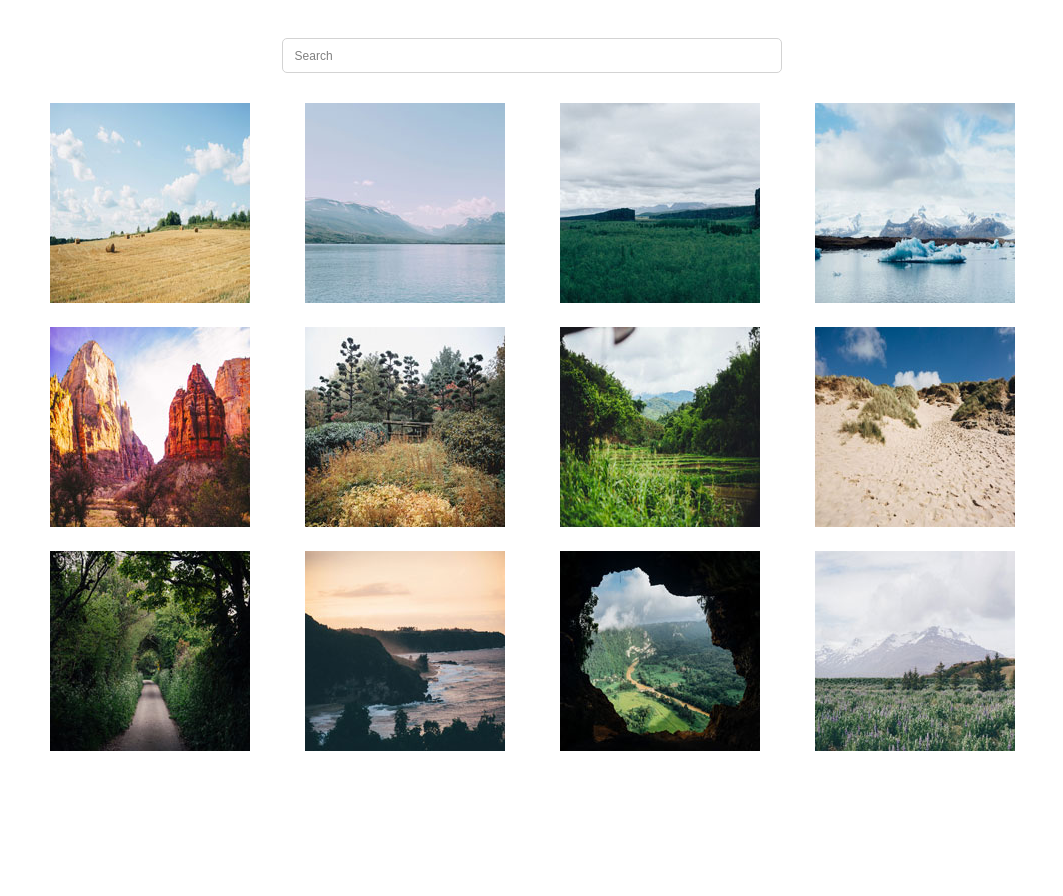
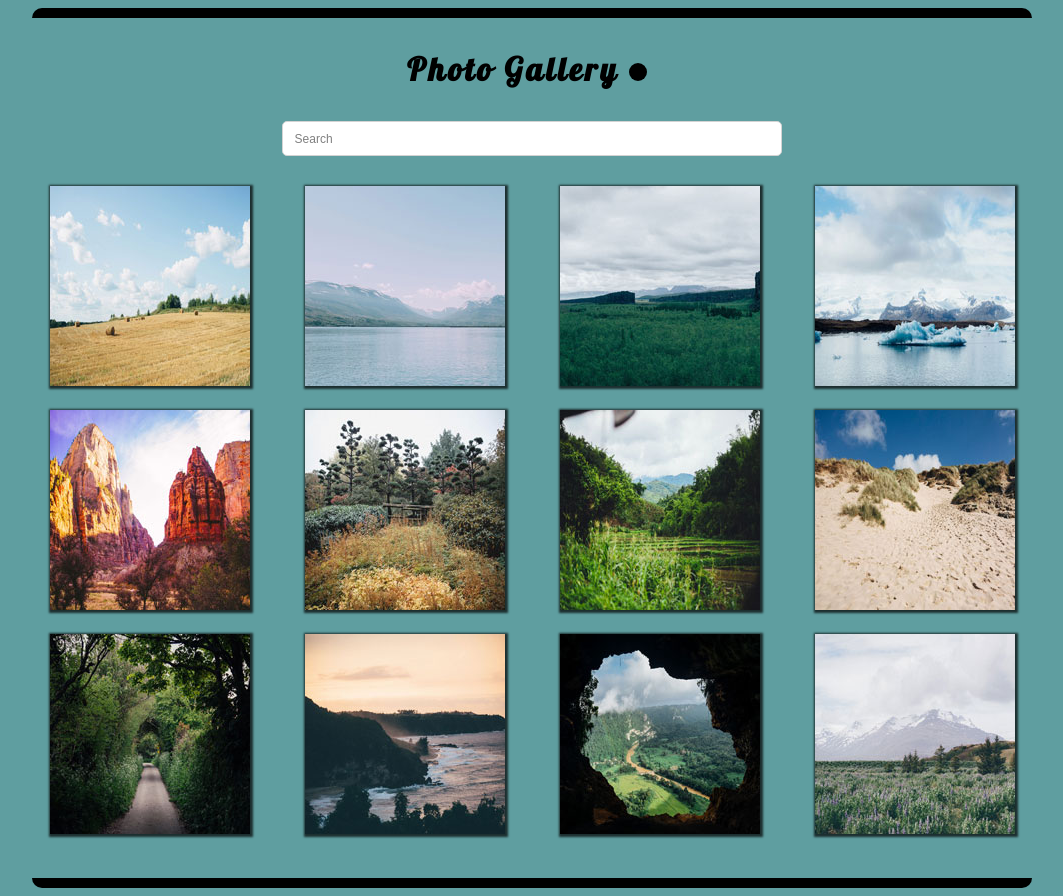
Before and after one commit to silviaramos15/techdegree-project5, a plain HTML site: page index.html in a window 1280 px wide. Shown: the whole page, without its empty margins (108-1171 px from the left). Before the commit the page ends 803 px from the top, so only its background shows below. Drawn offline with Linux system fonts and the light colour scheme.

Commit message:
h1 added

```diff
--- a/css/styles.css
+++ b/css/styles.css
@@ -7,10 +7,12 @@
 body {
     font-family: 'Montserrat', sans-serif;
     max-width: 100%;
+    background-color: #5F9EA0;
 }
 
 img {
    max-width: 100%;
+   box-shadow: 1px 1px 2px 2px rgba(0,0,0, 0.7);
 
 
 
@@ -23,10 +25,33 @@ img {
     display: flex;
     flex-direction: column;
     margin: 0 auto;
+    border-top: 10px solid black;
+    border-bottom: 10px solid black;
+    border-radius: 10px;;
 
 }
+
+h1 {
+    align-self: center;
+    padding-top: 10px;
+    font-family: 'Lobster', cursive;
+    letter-spacing: .1em;
+
+
+}
+
+h1::after {
+    content: "";
+    display: inline-block;
+    background-color: black;
+    width: 18px;
+    height: 18px;;
+    border-radius: 50%;
+    margin: 0 10px;
+}
+
 input {
-    margin: 30px auto;
+    margin: 10px auto 30px;;
     width: 50%;
     height: 35px;
     border: 1px solid lightgrey;
@@ -41,6 +66,8 @@ input {
 
 input[type="text"]:focus {
     border: 1px solid grey;
+    box-shadow: 1px 1px 2px 2px rgba(0,0,0, 0.3);
+    background-color:  #def3f2;
 }
 
 .gallery {
--- a/index.html
+++ b/index.html
@@ -3,7 +3,7 @@
   <head>
     <meta charset="UTF-8" />
     <meta name="viewport" content="width=device-width, initial-scale=1.0" />
-    <link href="https://fonts.googleapis.com/css2?family=Montserrat&display=swap" rel="stylesheet">
+    <link href="https://fonts.googleapis.com/css2?family=Lobster&family=Montserrat+Alternates&display=swap" rel="stylesheet">
     <link rel="stylesheet" href="css/styles.css" />
     <link rel="stylesheet" href="css/baguetteBox.min.css">
     <title>Photo Gallery</title>
@@ -11,6 +11,8 @@
 
   <body>
     <main class="wrap">
+
+        <h1>Photo Gallery</h1>
 
         <input id="search" type="text" placeholder="Search">
 
```
Also changed, not shown: css/normalize.css.
